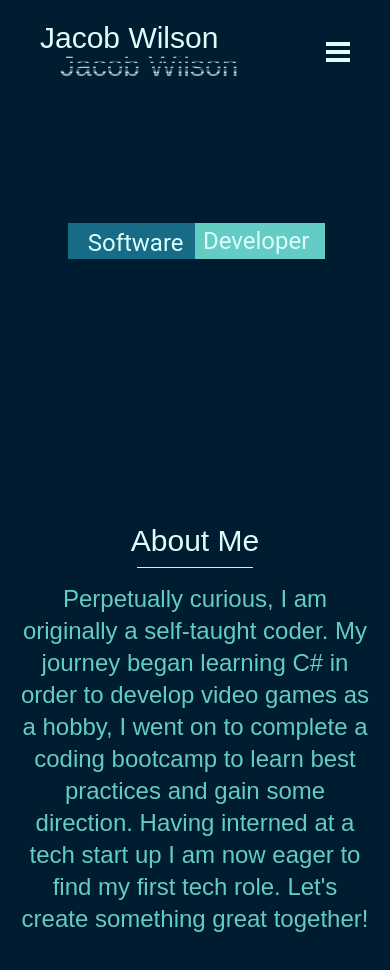
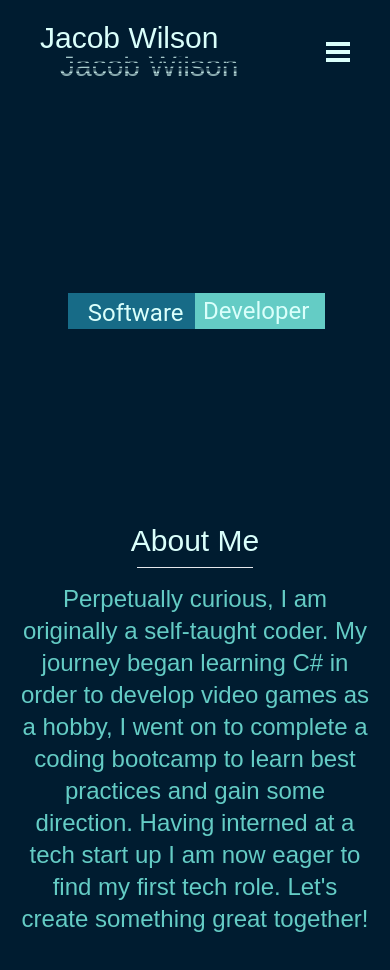
Before and after one commit to JLEWilson/PortfolioWebsite, a React (Create React App) app: page / in a window 390 px wide. Shown: the top 970 px of the page. Built offline with nearby package versions, Linux system fonts and the light colour scheme; what tailwindcss-3d would draw is missing.

Commit message:
Adjust position on small screens

```diff
--- a/src/components/title.tsx
+++ b/src/components/title.tsx
@@ -10,7 +10,7 @@ function Title() {
           'xl:h-[192px] md:h-[90px] h-[36px]',
           'snap-center',
           'rounded',
-          'fixed top-1/2 left-1/2',
+          'fixed md:top-1/2 top-3/4 left-1/2',
           '-translate-x-1/2',
         )}
       >
```
